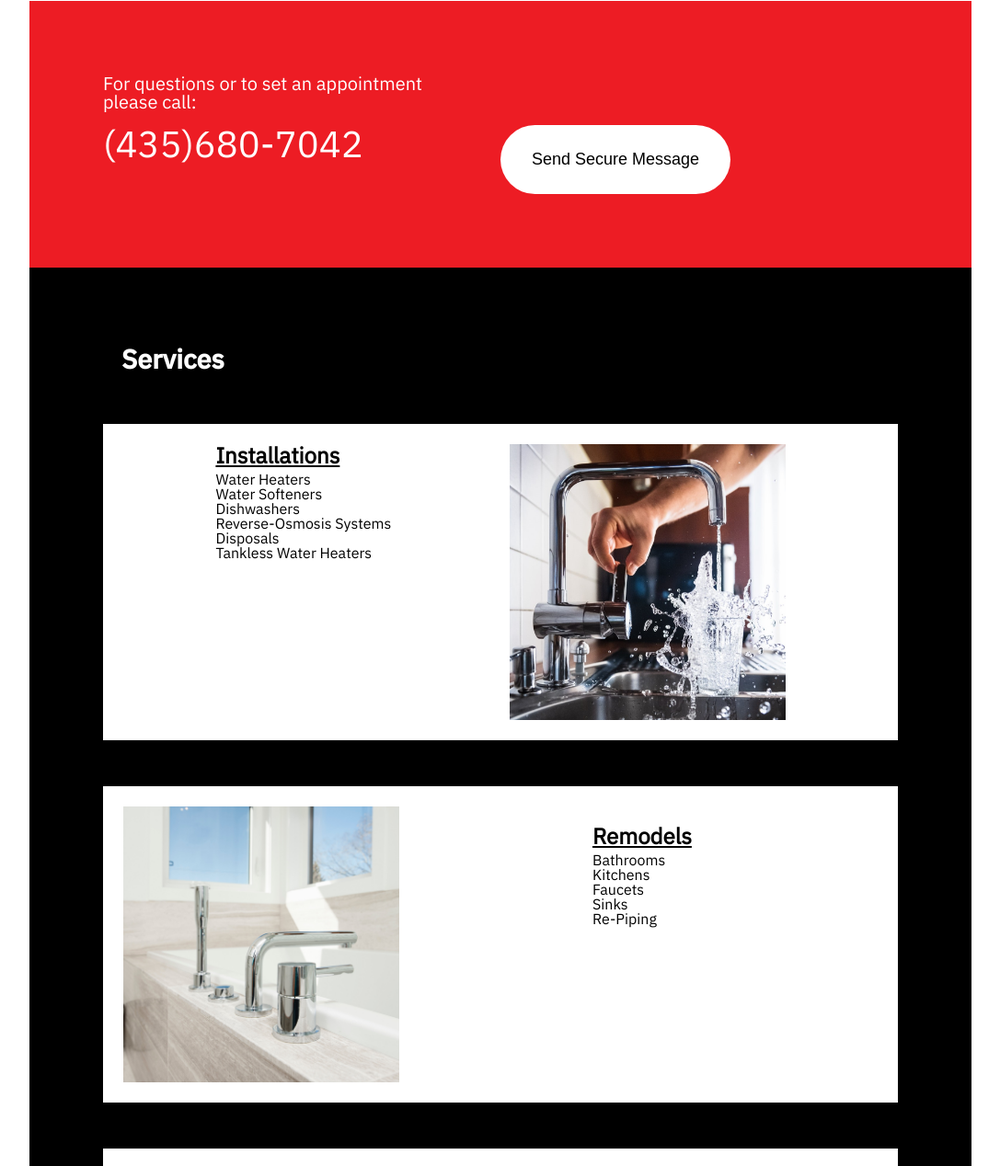
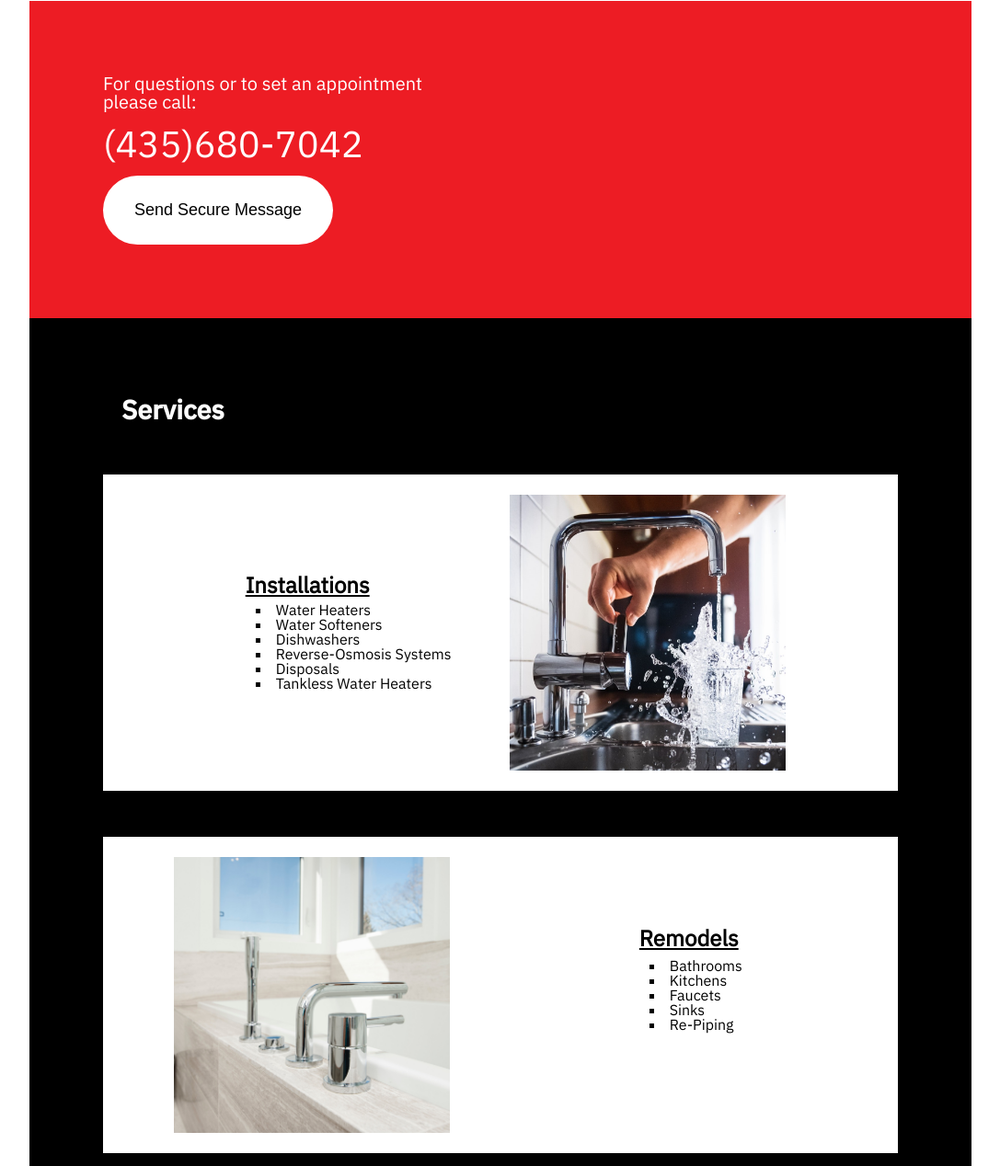
Before and after one commit to d00345747/web3400-final-project, a PHP site: page / in a window 1280 px wide. Shown: the part 639-1907 px from the top of the page at 92% size, without its empty margins (96-1183 px from the left). Run offline with PHP 8.4, Linux system fonts and the light colour scheme.

Commit message:
Fixed some of the alignment in the contact portion of the website, so it was more align with the 'Contact' header. fixed some of the margins in the body div. Put a couple of pictures in the images folder in hopes to put them or something similar in the background of the hero div.

```diff
--- a/css/style.css
+++ b/css/style.css
@@ -101,6 +101,12 @@ li a:hover { background-color: #ed1c24; }
     display: grid;
     grid-template-columns: 50% 50%;
     background-color: #fff;
+    /* background-image: url('../images/house2.jpg');
+    background-repeat: no-repeat;
+    background-size: contain;
+    height: 400px;
+    align-self: flex-end; */
+    /* Don't know how to to implement this picture yet.... work in progress... */
 }
 
 #hero #heroPic {
@@ -153,19 +159,25 @@ li a:hover { background-color: #ed1c24; }
     color: inherit;
 }
 
+#phone #secureMessage {
+    grid-column: 1;
+    grid-row: 3;
+    justify-self: start;
+    align-self: flex-start;
+}
+
 #phone button {
-    grid-column: 2;
-    grid-row: 1 / span 2;
+    /* grid-column: 2;
+    grid-row: 1 / span 2; */
     width: 250px;
     height: 75px;
-    justify-self: center;
-    align-self: center;
+    /* justify-self: center;
+    align-self: center; */
     border-radius: 50px;
     border: none;
     background-color: #fff;
     font-size: 18px;
     cursor: pointer;
-
 }
 
 #body {
@@ -175,6 +187,11 @@ li a:hover { background-color: #ed1c24; }
     grid-template-rows: minmax(100px, 150px)repeat(4, 1fr);
     background-color: black;
     color: white;
+}
+
+#body ul {
+    list-style-type: square;
+    list-style-position: inside;
 }
 
 #body h2 {
@@ -213,9 +230,12 @@ li a:hover { background-color: #ed1c24; }
     grid-column: 1;
     grid-row: 1;
     font-size: 24px;
-    margin-left: 100px;
+    margin-bottom: 105px;
+    /* margin-left: 100px; */
     font-family: plexreg, sans-serif;
     text-decoration: underline;
+    justify-self: center;
+    align-self: center;
 }
 
 #body #picture1 {
@@ -230,6 +250,8 @@ li a:hover { background-color: #ed1c24; }
     font-family: plexreg, sans-serif;
     margin-top: 30px;
     margin-left: 100px;
+    justify-self: center;
+    align-self: center;
 }
 
 #RemodelDiv {
@@ -248,25 +270,31 @@ li a:hover { background-color: #ed1c24; }
     grid-column: 2;
     grid-row: 1;
     font-size: 24px;
-    margin-left: 100px;
-    margin-top: 20px;
+    /* margin-left: 100px;
+    margin-top: 20px; */
+    margin-bottom: 125px;
     font-family: plexreg, sans-serif;
     text-decoration: underline;
+    justify-self: center;
+    align-self: center;
 }
 
 #body #remodels {
     grid-column: 2;
     grid-row: 1;
-    margin-top: 20px;
+    /* margin-top: 20px; */
     font-family: plexreg, sans-serif;
-    margin-top: 50px;
-    margin-left: 100px;
+    /* margin-top: 50px; */
+    margin-left: 15px;
+    justify-self: center;
+    align-self: center;
 }
 
 #tubfaucet {
     grid-column: 1;
     grid-row: 1;
     height: 300px;
+    margin: auto;
 }
 
 #RepairDiv {
@@ -283,18 +311,24 @@ li a:hover { background-color: #ed1c24; }
     grid-row: 1;
     grid-column: 1;
     font-size: 24px;
-    margin-left: 50px;
-    margin-top: 20px;
+    /* margin-left: 50px;
+    margin-top: 20px; */
     font-family: plexreg, sans-serif;
     text-decoration: underline;
+    justify-self: center;
+    align-self: center;
+    margin-bottom: 125px;
 }
 
 #body #repairs {
     grid-column: 1;
     grid-row: 1;
     font-family: plexreg, sans-serif;
-    margin-top: 50px;
-    margin-left: 50px;
+    /* margin-top: 50px;
+    margin-left: 50px; */
+    justify-self: center;
+    align-self: center;
+    margin-right: 127px;
 }
 
 #body #wrenchpic {
@@ -319,18 +353,24 @@ li a:hover { background-color: #ed1c24; }
     grid-row: 1;
     grid-column: 2;
     font-size: 24px;
-    margin-left: 50px;
-    margin-top: 20px;
+    /* margin-left: 50px; */
+    /* margin-top: 20px; */
     font-family: plexreg, sans-serif;
     text-decoration: underline;
+    align-self: center;
+    justify-self: center;
+    margin-bottom: 225px;
 }
 
 #body #commercial {
     grid-row: 1;
     grid-column: 2;
     font-family: plexreg, sans-serif;
-    margin-top: 50px;
+    /* margin-top: 50px; */
     margin-left: 50px;
+    align-self: center;
+    justify-self: center;
+    margin-bottom: 130px;
 }
 
 #nobpic {
--- a/index.html
+++ b/index.html
@@ -26,7 +26,7 @@
             <div id="phone">
                 <p id="p1">For questions or to set an appointment<br> please call: </p>
                 <p id="p3"><a href="tel:4356807042">(435)680-7042</a></p>
-                <a href="#contact"><button id="message">Send Secure Message</button></a>
+                <a id="secureMessage" href="#contact"><button id="message">Send Secure Message</button></a>
             </div>
             <div id="body">
                 <a name="serviceanchor"></a>
```
Also changed, not shown: images/house.jpg (added), images/house2.jpg (added).
